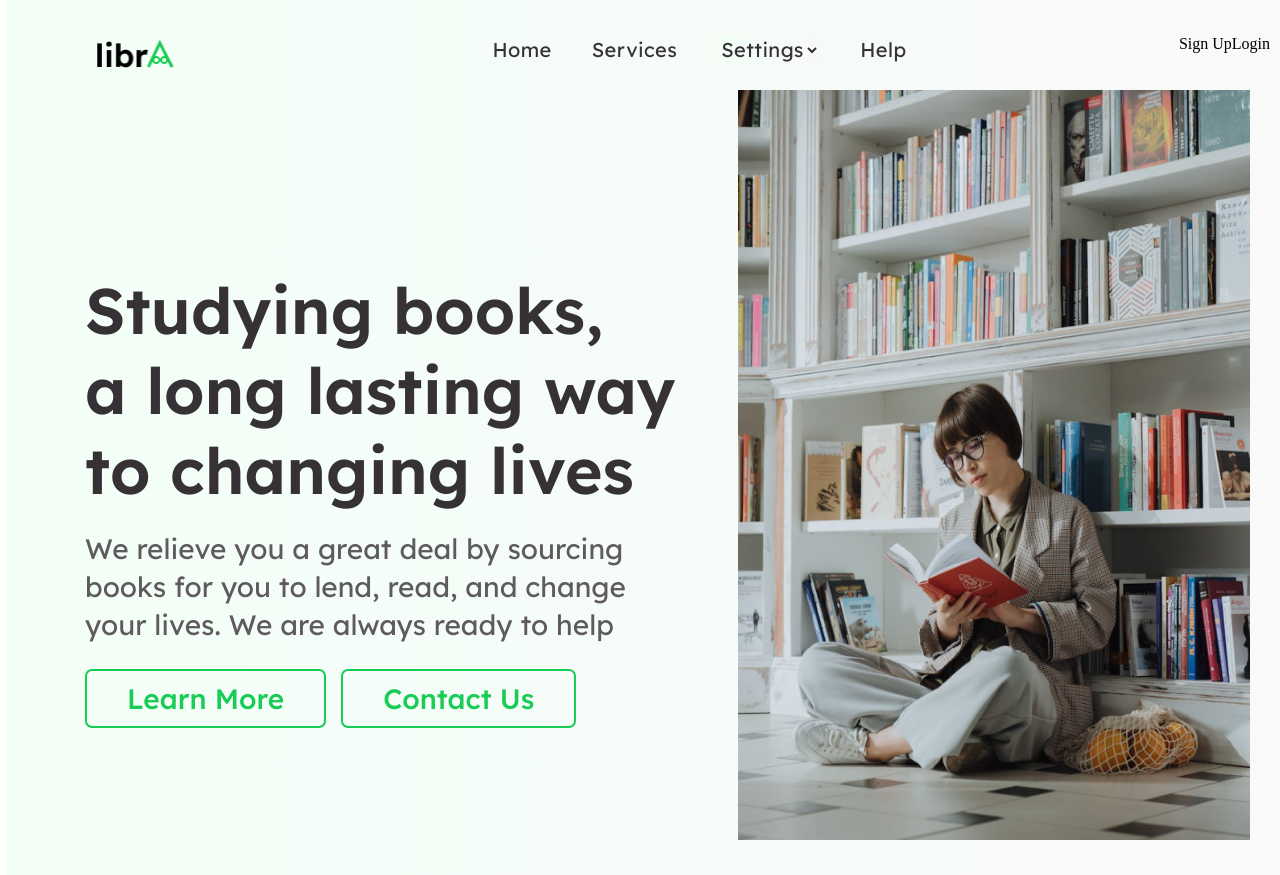
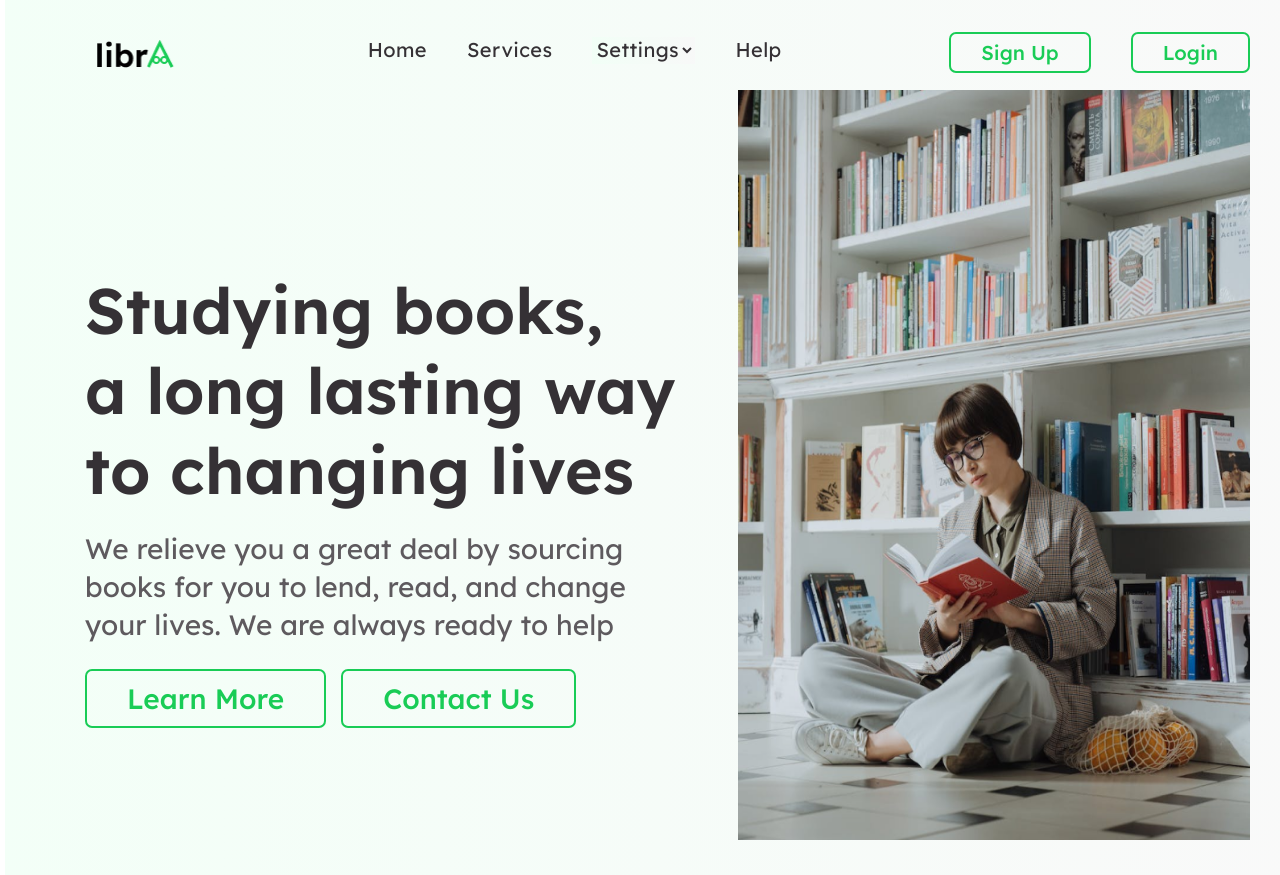
Before and after one commit to Nifix001/Libra, a React (Create React App) app: page / in a window 1280 px wide. Built offline with nearby package versions, Linux system fonts and the light colour scheme.

Commit message:
New commit

```diff
--- a/src/Layout/LandingPageLayout.js
+++ b/src/Layout/LandingPageLayout.js
@@ -22,10 +22,8 @@ export default function LandingPageLayout() {
         animate={{ opacity: 1 }}
         transition={{ duration: 0.5, delay: 2 }}
         >
-            <motion.NavLink to="sign-up"
-            // whileHover={{ scale: 1.1 }}
-            >Sign Up</motion.NavLink>
-            <motion.NavLink to="login" >Login</motion.NavLink>
+            <NavLink to="sign-up">Sign Up</NavLink>
+            <NavLink to="login" >Login</NavLink>
         </motion.div>
       </header>
 
```
